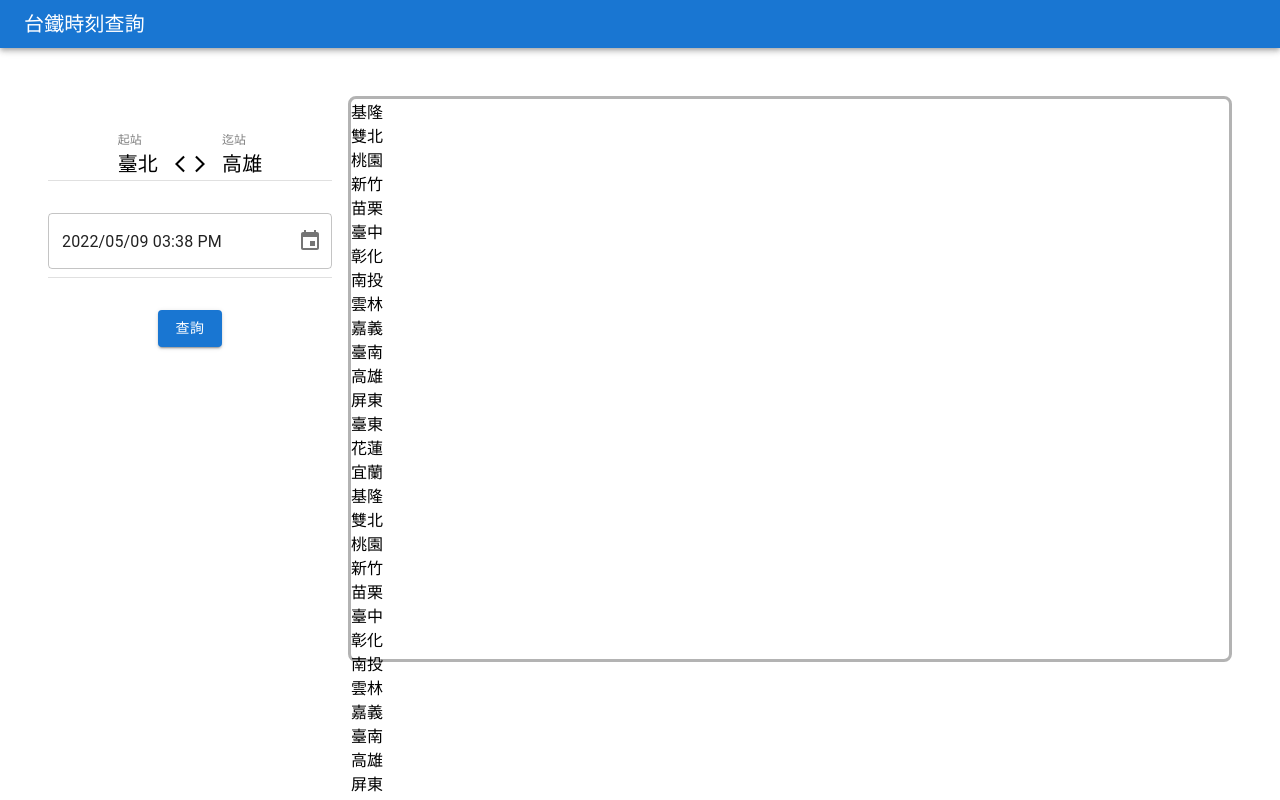
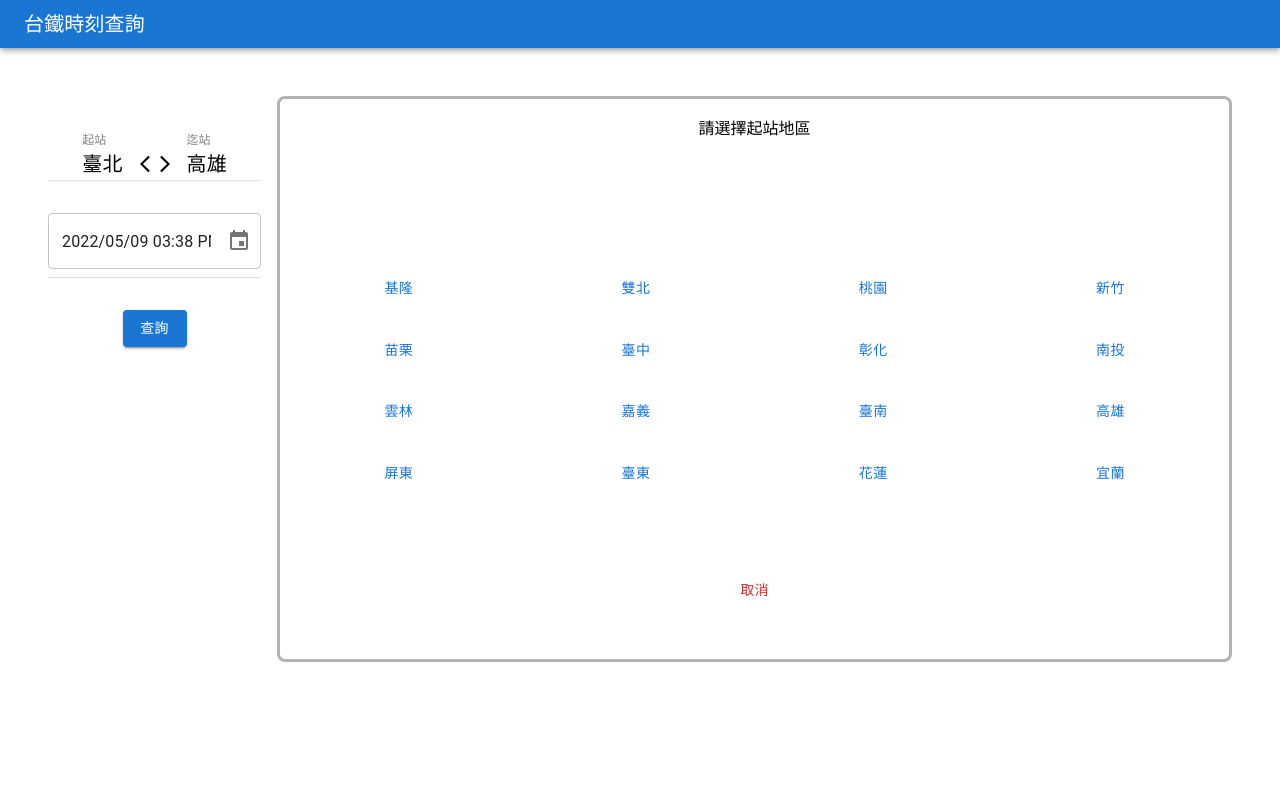
Before and after one commit to hanc1027/tw-railway-timeq, a React (Create React App) app: page / in a window 1280 px wide. Both pictures are taken after a click on the element "臺北". Shown: the top 800 px of the page. Built offline with nearby package versions, Linux system fonts and the light colour scheme.

Commit message:
Improve layout of SelectCity

```diff
--- a/src/Components/ResultBlock.scss
+++ b/src/Components/ResultBlock.scss
@@ -2,4 +2,5 @@
     margin-left: 1em;
     border: solid rgba($color: gray, $alpha: 0.6);
     height: 70vh;
+    overflow-y: auto;
 }
--- a/src/Components/ResultBlockTools/SelectCity.jsx
+++ b/src/Components/ResultBlockTools/SelectCity.jsx
@@ -1,7 +1,51 @@
+import Grid from "@mui/material/Grid";
+import Button from "@mui/material/Button";
+
+import { useSelector } from "react-redux";
+
 const SelectCity = (props) => {
-  return props.stations.map((station) => {
-    return <div>{station.city}</div>;
-  });
+  const startOrEnd = useSelector((state) => state.main.selectMode.startOrEnd);
+
+  return (
+    <Grid container height="100%">
+      <Grid
+        item
+        md={12}
+        justifyContent="center"
+        display="flex"
+        sx={{ margin: 2 }}
+      >
+        {startOrEnd === "start" && "請選擇起站地區"}
+        {startOrEnd === "end" && "請選擇迄站地區"}
+      </Grid>
+
+      <Grid container md={12}>
+        {props.stations.map((station, index) => {
+          return (
+            <Grid
+              item
+              md={3}
+              key={station + index}
+              justifyContent="center"
+              display="flex"
+            >
+              <Button>{station.city}</Button>
+            </Grid>
+          );
+        })}
+      </Grid>
+
+      <Grid
+        item
+        md={12}
+        justifyContent="center"
+        display="flex"
+        sx={{ margin: 2 , marginBottom: 0}}
+      >
+        <Button color="error">取消</Button>
+      </Grid>
+    </Grid>
+  );
 };
 
 export default SelectCity;
--- a/src/hooks/useGetCityStation.js
+++ b/src/hooks/useGetCityStation.js
@@ -1,5 +1,3 @@
-import { useState, useEffect } from 'react';
-
 import stationsDetail from "../JSON/stations.json"
 
 const cities = ["基隆", "雙北", "桃園", "新竹", "苗栗", "臺中", "彰化", "南投", "雲林", "嘉義", "臺南", "高雄", "屏東", "臺東", "花蓮", "宜蘭"]
@@ -30,7 +28,7 @@ const filterStationsFromCity = (rawStations, city) => {
 
 const useGetCityStation = () => {
     const stations = stationsDetail.Stations
-    const [cityStations, setcityStations] = useState([]);
+    const cityStations = [];
 
     cities.forEach(city => {
         cityStations.push({
--- a/src/store/mainSlice.js
+++ b/src/store/mainSlice.js
@@ -33,7 +33,7 @@ const initialState = {
         "StationClass": "0",
         "StationURL": "http://www.railway.gov.tw/tra-tip-web/tip/tip00H/tipH41/viewStaInfo/4400"
     },
-    selectMode: {},
+    selectMode: {mode: "", startOrEnd: "start" },
 }
 
 export const mainSlice = createSlice({
```
